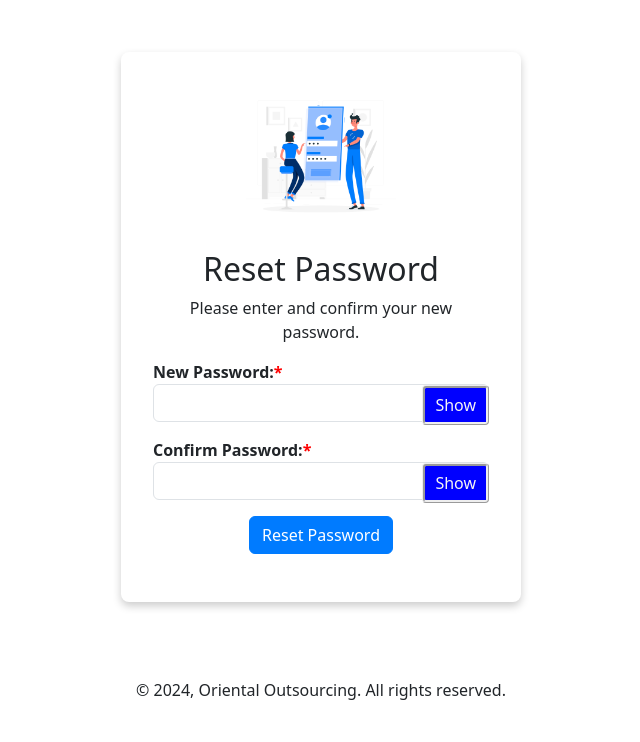
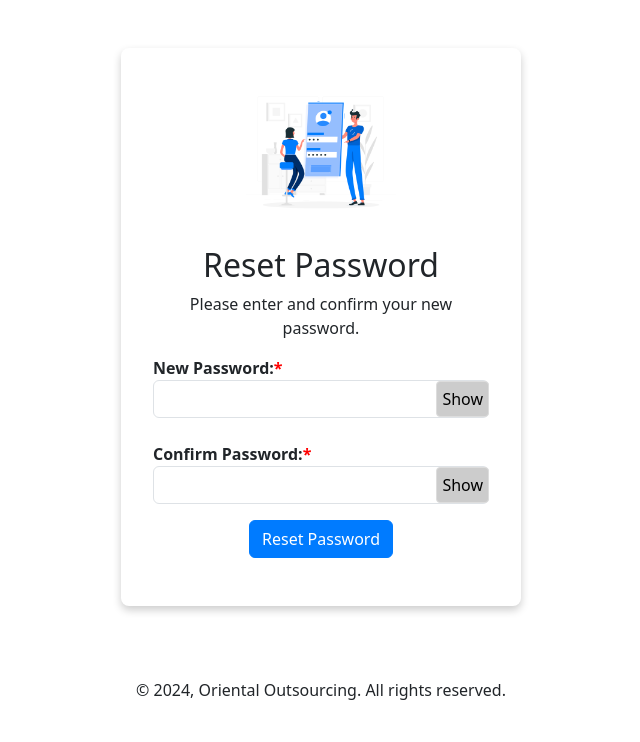
Before and after one commit to DEVANSHDOGRA9/MYPP, a PHP site: page /clonnnneee/reset_password.php in a window 1280 px wide. Shown: the part 58-800 px from the top of the page, without its empty margins (319-959 px from the left). Run offline with PHP 8.4, Linux system fonts and the light colour scheme.

Commit message:
show/hide password buttons position fixed

```diff
--- a/reset_password.php
+++ b/reset_password.php
@@ -16,6 +16,7 @@ $csrf_token = $_SESSION['csrf_token'];
   flex-direction: column;
   min-height: 100vh;
 }
+
 .main-content {
   flex: 1;
   display: flex;
@@ -23,6 +24,7 @@ $csrf_token = $_SESSION['csrf_token'];
   align-items: center;
   padding: 2rem; /* Add padding to prevent content from touching edges */
 }
+
 .form-container {
   background: #fff;
   padding: 2rem;
@@ -32,70 +34,86 @@ $csrf_token = $_SESSION['csrf_token'];
   max-width: 400px;
   text-align: center;
 }
+
 .form-container img {
   width: 150px; /* Adjusted width to shrink the image */
   height: auto;
   margin-bottom: 1rem;
 }
+
 .error-message {
   color: red; /* Red color for error messages */
   font-size: 0.875em; /* Smaller font size for error messages */
   display: none; /* Hide error messages by default */
 }
+
 .btn-primary {
   background-color: #007bff;
   border-color: #007bff;
 }
+
 .btn-primary:hover {
   background-color: #0056b3;
   border-color: #004085;
 }
+
 .form-container h2 {
   margin-bottom: 0.5rem;
 }
+
 .form-container p {
   margin-bottom: 1rem;
 }
+
 .form-group label {
   display: flex;
   justify-content: flex-start;
   font-weight: 600;
 }
+
 .form-group .form-control {
   width: 100%;
   box-sizing: border-box;
   padding-right: 60px; /* Add space for the toggle button */
 }
+
 .required {
   color: red;
 }
+
 .is-invalid + .error-message {
   display: block; /* Display error messages when input is invalid */
 }
+
 .error {
   color: red; /* Ensure jQuery Validate uses red color for errors */
   font-size: 0.875em;
 }
+
 .password-toggle {
   position: absolute;
   right: 0px;
-    top: 40%;
-    /* transform: translateY(-50%); */
+  top: 25px;
+  /* transform: translateY(-50%); */ /* Remove this line if not needed */
   cursor: pointer;
-    background: blue;
-    border: ridge;
-    color: whitesmoke;
-    padding: 5px 10px; /* Adjust padding for better appearance */
+  background: #ccc; /* Adjust background color */
+  border: 1px solid #ddd; /* Add border */
+  color: #000; /* Text color */
+  padding: 5px ; /* Adjust padding for better appearance */
   border-radius: 4px; /* Add border-radius for better appearance */
 }
+
+
 .form-group {
   position: relative; /* Position relative for password toggle */
 }
+
 footer {
   background: #f8f9fa;
   padding: 1rem;
   text-align: center;
 }
+
 </style>
 
 <div class="main-content">
@@ -104,7 +122,7 @@ $csrf_token = $_SESSION['csrf_token'];
     <h2>Reset Password</h2>
     <p>Please enter and confirm your new password.</p>
     <form id="resetPasswordForm">
-      <div class="form-group mb-3">
+      <div class="form-group ">
         <label for="new_password">New Password:<span class="required">*</span></label>
         <input type="password" class="form-control" id="new_password" name="new_password" required>
         <button type="button" class="password-toggle" onclick="togglePassword('new_password', this)">Show</button>
@@ -123,6 +141,7 @@ $csrf_token = $_SESSION['csrf_token'];
   </div>
 </div>
 
+
 <?php include 'footer.php'; ?>
 
 <!-- <script src="https://code.jquery.com/jquery-3.6.4.min.js"></script> -->
@@ -134,6 +153,7 @@ $csrf_token = $_SESSION['csrf_token'];
   if (field.type === "password") {
     field.type = "text";
     toggleButton.textContent = "Hide";
+
   } else {
     field.type = "password";
     toggleButton.textContent = "Show";
@@ -197,4 +217,5 @@ $csrf_token = $_SESSION['csrf_token'];
     }
   });
 });
+
 </script>
```
Lines whose indentation alone changed are shown as unchanged.
